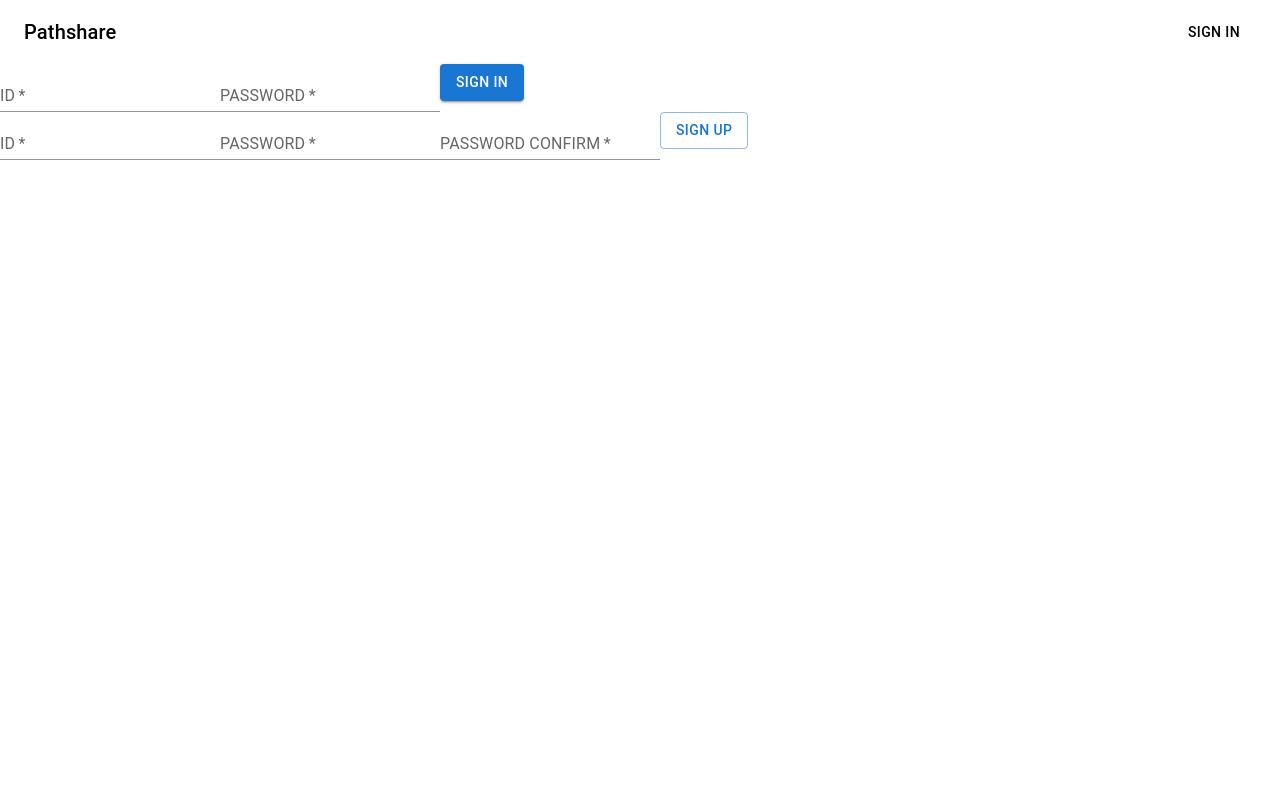
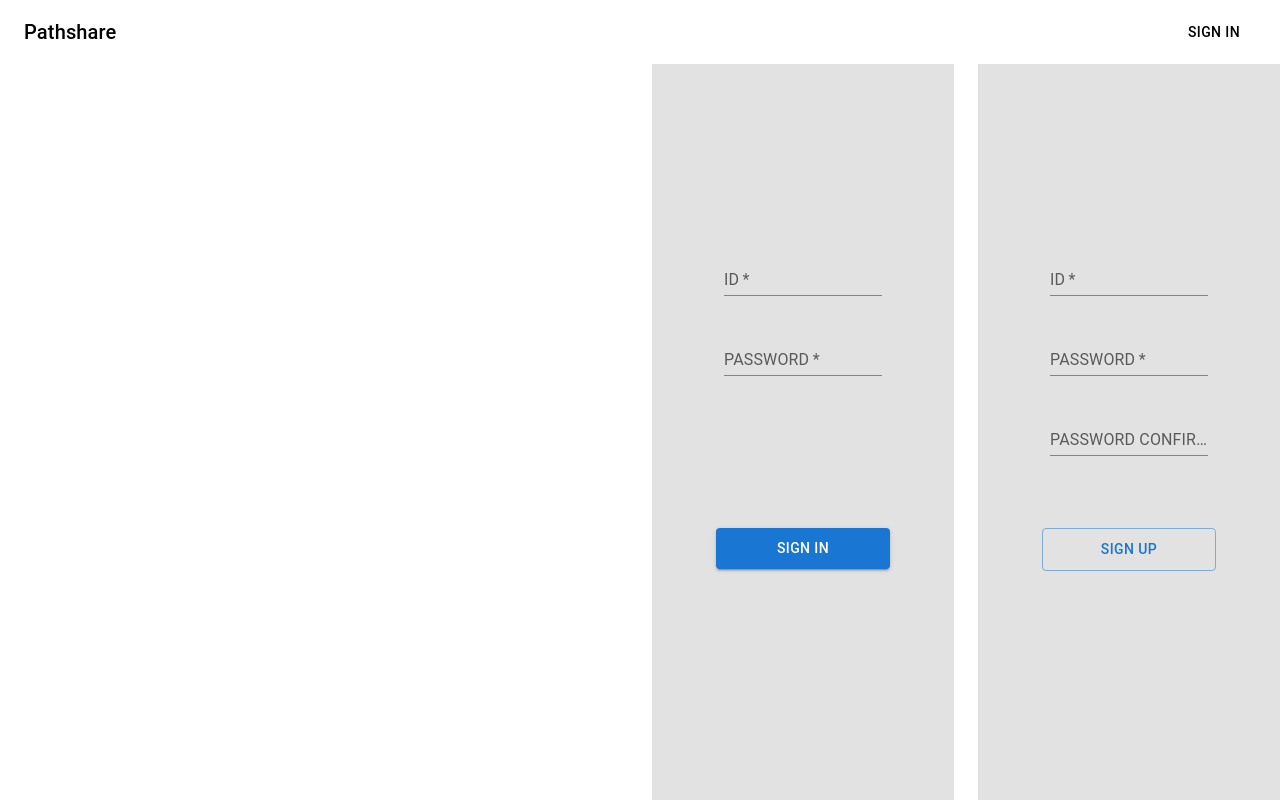
Before and after one commit to heminJeong/pathologyshare, a React (Create React App) app in the folder frontend/: page /signin in a window 1280 px wide. Built offline with nearby package versions, Linux system fonts and the light colour scheme.

Commit message:
api로 데이터 전송을 위한 axios 도입예정

```diff
--- a/frontend/src/pages/Signin.js
+++ b/frontend/src/pages/Signin.js
@@ -1,37 +1,122 @@
 import * as React from "react";
-import { Box, Button, TextField } from "@mui/material";
+import { Box, Button, TextField, Grid } from "@mui/material";
 import TopBar from "../components/TopBar";
 
 function Signin() {
+    const [formData, setFormData] = React.useState({
+        id: "",
+        pw: "",
+    });
+
+    const marginx = 9;
+
     return (
         <Box>
             <TopBar />
-            <Box component="form">
-                <TextField required label="ID" variant="standard" />
+            <Grid container spacing={3}>
+                <Grid item xs={6}>
+                    <Box sx={{ backgroundColor: "#e2e2e2" }}></Box>
+                </Grid>
+                <Grid item xs>
+                    <Box
+                        component="div"
+                        sx={{
+                            justifyContent: "center",
+                            alignContent: "center",
+                            backgroundColor: "#e2e2e2",
+                            height: "calc(100vh - 64px)",
+                            flexDirection: "column",
+                            display: "flex",
+                        }}
+                    >
+                        <Box
+                            component="div"
+                            sx={{
+                                flexDirection: "column",
+                                display: "flex",
+                                height: "400px",
+                            }}
+                        >
+                            <TextField
+                                required
+                                label="ID"
+                                variant="standard"
+                                sx={{ mx: marginx, my: 2 }}
+                            />
                             <TextField
                                 required
                                 label="PASSWORD"
                                 type="password"
                                 variant="standard"
+                                sx={{ mx: marginx, my: 2 }}
                             />
-                <Button variant="contained">Sign in</Button>
+                            <Box
+                                sx={{
+                                    height: "48px",
+                                    my: 2,
+                                }}
+                            />
+
+                            <Button
+                                variant="contained"
+                                sx={{ mx: 8, my: 7, p: 1, Y: "200px" }}
+                            >
+                                Sign in
+                            </Button>
                         </Box>
-            <Box component="form">
-                <TextField required label="ID" variant="standard" />
+                    </Box>
+                </Grid>
+
+                <Grid item xs>
+                    <Box
+                        component="div"
+                        sx={{
+                            backgroundColor: "#e2e2e2",
+                            height: "calc(100vh - 64px)",
+                            justifyContent: "center",
+                            flexDirection: "column",
+                            display: "flex",
+                        }}
+                    >
+                        <Box
+                            component="div"
+                            sx={{
+                                alignContent: "center",
+                                flexDirection: "column",
+                                display: "flex",
+                                height: "400px",
+                            }}
+                        >
+                            <TextField
+                                required
+                                label="ID"
+                                variant="standard"
+                                sx={{ mx: marginx, my: 2 }}
+                            />
                             <TextField
                                 required
                                 label="PASSWORD"
                                 type="password"
                                 variant="standard"
+                                sx={{ mx: marginx, my: 2 }}
                             />
                             <TextField
                                 required
                                 label="PASSWORD CONFIRM"
                                 type="password"
                                 variant="standard"
+                                sx={{ mx: marginx, my: 2 }}
                             />
-                <Button variant="outlined">Sign Up</Button>
+                            <Button
+                                variant="outlined"
+                                sx={{ mx: 8, my: 7, p: 1 }}
+                            >
+                                Sign Up
+                            </Button>
                         </Box>
+                    </Box>
+                </Grid>
+            </Grid>
         </Box>
     );
 }
```
Lines whose indentation alone changed are shown as unchanged.
